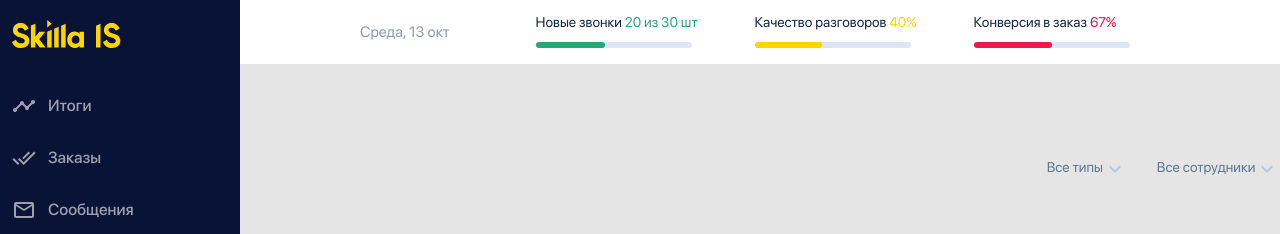
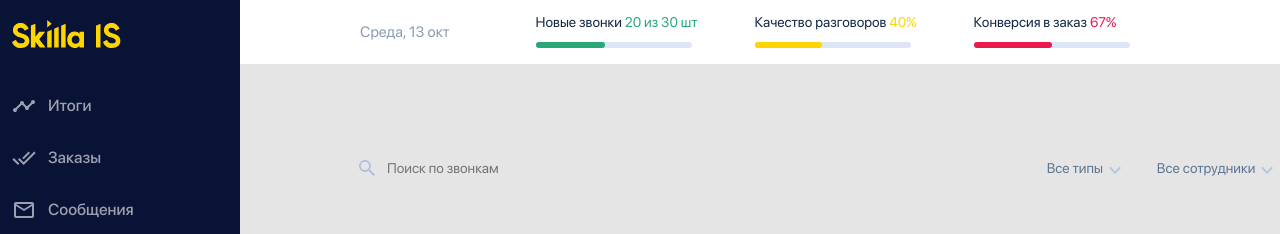
Before and after one commit to kruglyakov-ak/skilla-test, a React (Create React App) app: page / in a window 1280 px wide. Shown: the top 234 px of the page. Built offline with nearby package versions, Linux system fonts and the light colour scheme.

Commit message:
add search styles

```diff
--- a/src/features/CallsSort/CallsSort.tsx
+++ b/src/features/CallsSort/CallsSort.tsx
@@ -1,4 +1,5 @@
-import { FC, useEffect, useState } from 'react'
+import { FC, useEffect, useState, ChangeEvent } from 'react'
+import cn from 'classnames'
 import { BalanceButton, DatePicker, Select } from '../../components'
 import s from './callsSort.module.scss'
 
@@ -6,12 +7,15 @@ export const CallsSort: FC = () => {
   const [selectPeriod, setSelectPeriod] = useState('3 дня')
 
   const [isFiltersDefault, setIsFiltersDefault] = useState(true)
+  const [isCallSearchEmpty, setIsCallSearchEmpty] = useState(true)
+
   const [typeCall, setTypeCall] = useState('Все типы')
   const [employee, setEmployee] = useState('Все сотрудники')
   const [callFrom, setCallFrom] = useState('Все звонки')
   const [source, setSource] = useState('Все источники')
   const [grade, setGrade] = useState('Все оценки')
   const [error, setError] = useState('Все ошибки')
+  const [callSearch, setCallSearch] = useState('')
 
   useEffect(() => {
     if (
@@ -28,6 +32,14 @@ export const CallsSort: FC = () => {
     }
   }, [callFrom, employee, error, grade, source, typeCall])
 
+  useEffect(() => {
+    if (callSearch === '') {
+      setIsCallSearchEmpty(true)
+    } else {
+      setIsCallSearchEmpty(false)
+    }
+  }, [callSearch])
+
   const resetFilters = () => {
     setTypeCall('Все типы')
     setEmployee('Все сотрудники')
@@ -35,6 +47,14 @@ export const CallsSort: FC = () => {
     setSource('Все источники')
     setGrade('Все оценки')
     setError('Все ошибки')
+  }
+
+  const changeSearchHandler = ({ target }: ChangeEvent<HTMLInputElement>) => {
+    setCallSearch(target.value)
+  }
+
+  const resetSearch = () => {
+    setCallSearch('')
   }
 
   return (
@@ -47,7 +67,46 @@ export const CallsSort: FC = () => {
         />
       </div>
       <div className={s.bottomContent}>
-        <div className={s.search}></div>
+        <div className={s.searchWrapp}>
+          <input
+            className={cn(s.search, { [s.empty]: isCallSearchEmpty })}
+            type='search'
+            placeholder='Поиск по звонкам'
+            value={callSearch}
+            onChange={changeSearchHandler}
+          />
+          <svg
+            xmlns='http://www.w3.org/2000/svg'
+            fill='none'
+            width='16px'
+            height='16px'
+            viewBox='0 0 16 16'
+            className={s.searchIcon}
+          >
+            <path
+              fill='#ADBFDF'
+              d='M11.44 10.06h-.73l-.25-.24a5.95 5.95 0 1 0-.64.64l.24.25v.73L14.64 16 16 14.64l-4.56-4.58Zm-5.5 0a4.11 4.11 0 1 1 0-8.22 4.11 4.11 0 0 1 0 8.22Z'
+            />
+          </svg>
+          {!isCallSearchEmpty && (
+            <button className={s.resetButton} onClick={resetSearch}>
+              <svg
+                xmlns='http://www.w3.org/2000/svg'
+                fill='none'
+                viewBox='0 0 15 15'
+                data-ember-extension='1'
+                width='15px'
+                height='15px'
+                className={s.resetIcon}
+              >
+                <path
+                  fill='#ADBFDF'
+                  d='m11.88 4-.89-.88-3.49 3.5L4 3.12l-.88.89 3.5 3.49-3.5 3.5.89.88 3.49-3.5 3.5 3.5.88-.89-3.5-3.49 3.5-3.5Z'
+                />
+              </svg>
+            </button>
+          )}
+        </div>
         <div className={s.sortSelects}>
           {!isFiltersDefault && (
             <button className={s.resetFilters} onClick={resetFilters}>
--- a/src/features/CallsSort/callsSort.module.scss
+++ b/src/features/CallsSort/callsSort.module.scss
@@ -16,8 +16,69 @@
     display: flex;
     align-items: center;
     justify-content: space-between;
-    padding-top: 33px;
+    padding-top: 24px;
     font-size: 14px;
+
+    & .searchWrapp {
+      position: relative;
+      margin-left: -20px;
+
+      & .search {
+        font-size: 14px;
+        height: 40px;
+        width: 482px;
+        padding-left: 47px;
+        padding-right: 30px;
+        border: 1px solid #eaf0fa;
+        border-radius: 48px;
+
+        &:focus {
+          border: 1px solid $color-accent;
+        }
+
+        &.empty {
+          background: transparent;
+          border: none;
+        }
+      }
+
+      & .searchIcon {
+        position: absolute;
+        top: 12px;
+        left: 19px;
+      }
+
+      & .search:hover + .searchIcon path {
+        fill: $color-accent;
+      }
+
+      & .resetButton {
+        position: absolute;
+        top: 0;
+        right: 0px;
+        width: 48px;
+        height: 100%;
+        background: none;
+        border: none;
+        padding: 0;
+        display: flex;
+        align-items: center;
+        justify-content: center;
+        cursor: pointer;
+        border-radius: 0 48px 48px 0;
+
+        & .resetIcon {
+          width: 22px;
+          height: 22px;
+        }
+
+        &:hover {
+          & .resetIcon path {
+            fill: $color-accent;
+          }
+        }
+      }
+    }
 
     & .sortSelects {
       display: flex;
```
